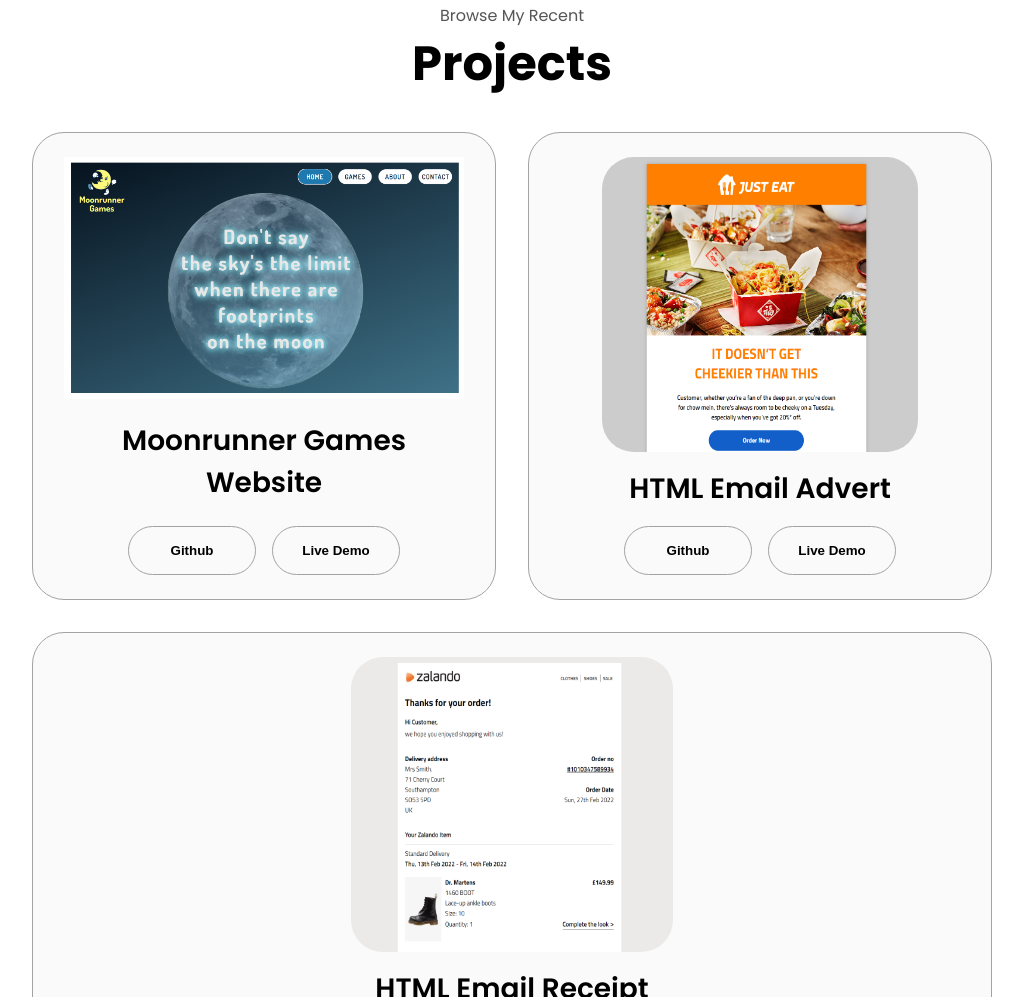
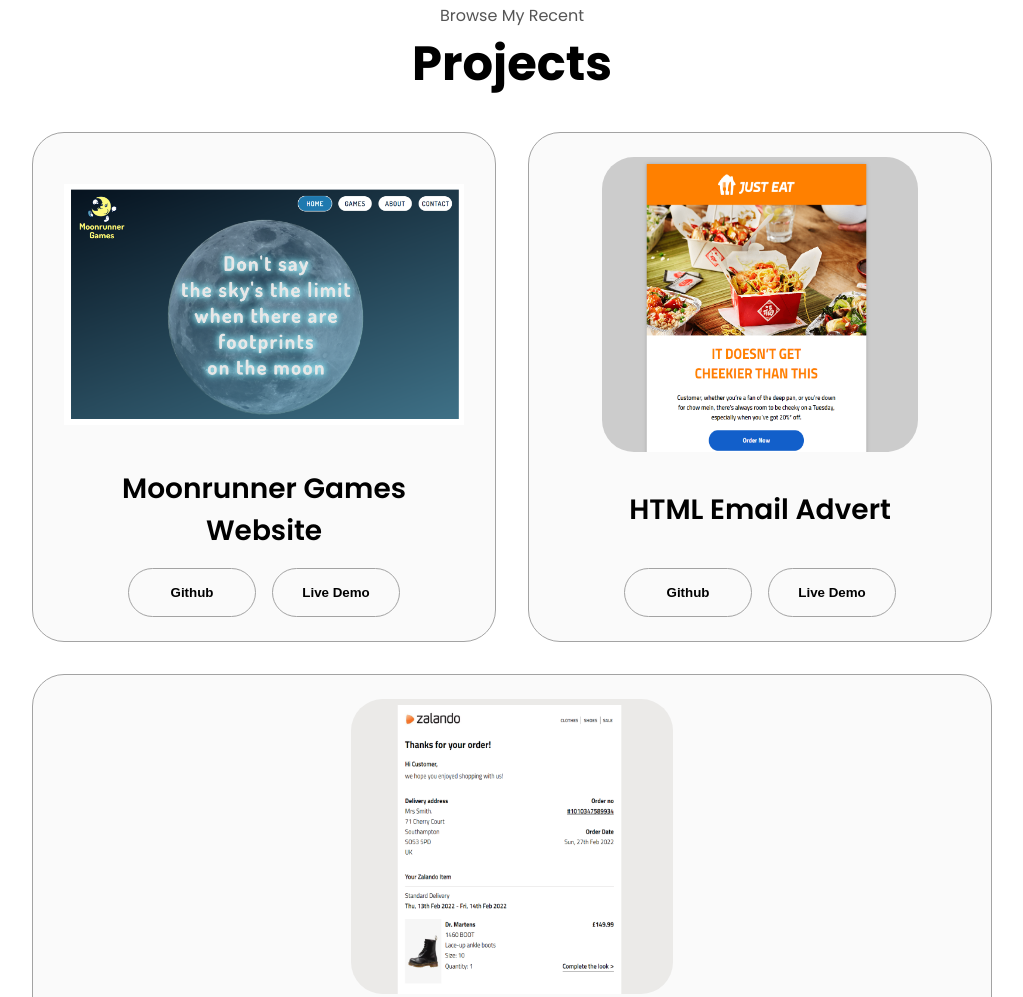
Before and after one commit to NicholasMarkJohnson/Portfolio, a plain HTML site: page index.html in a window 1280 px wide. Shown: the part 2461-3458 px from the top of the page, without its empty margins (128-1151 px from the left). Drawn offline with Linux system fonts and the light colour scheme.

Commit message:
made changes to projects imgs

```diff
--- a/style.css
+++ b/style.css
@@ -362,7 +362,7 @@
 
   #projects .article-container  {
     max-width: 400px;
-    max-height: 400px;
+    min-height: 295px;
     border-radius: 2rem;
   }
 
@@ -378,6 +378,7 @@
   }
   .project-img-moon {
     object-fit: scale-down;
+    object-position: center;
     width: 100%;
   }
 
```
